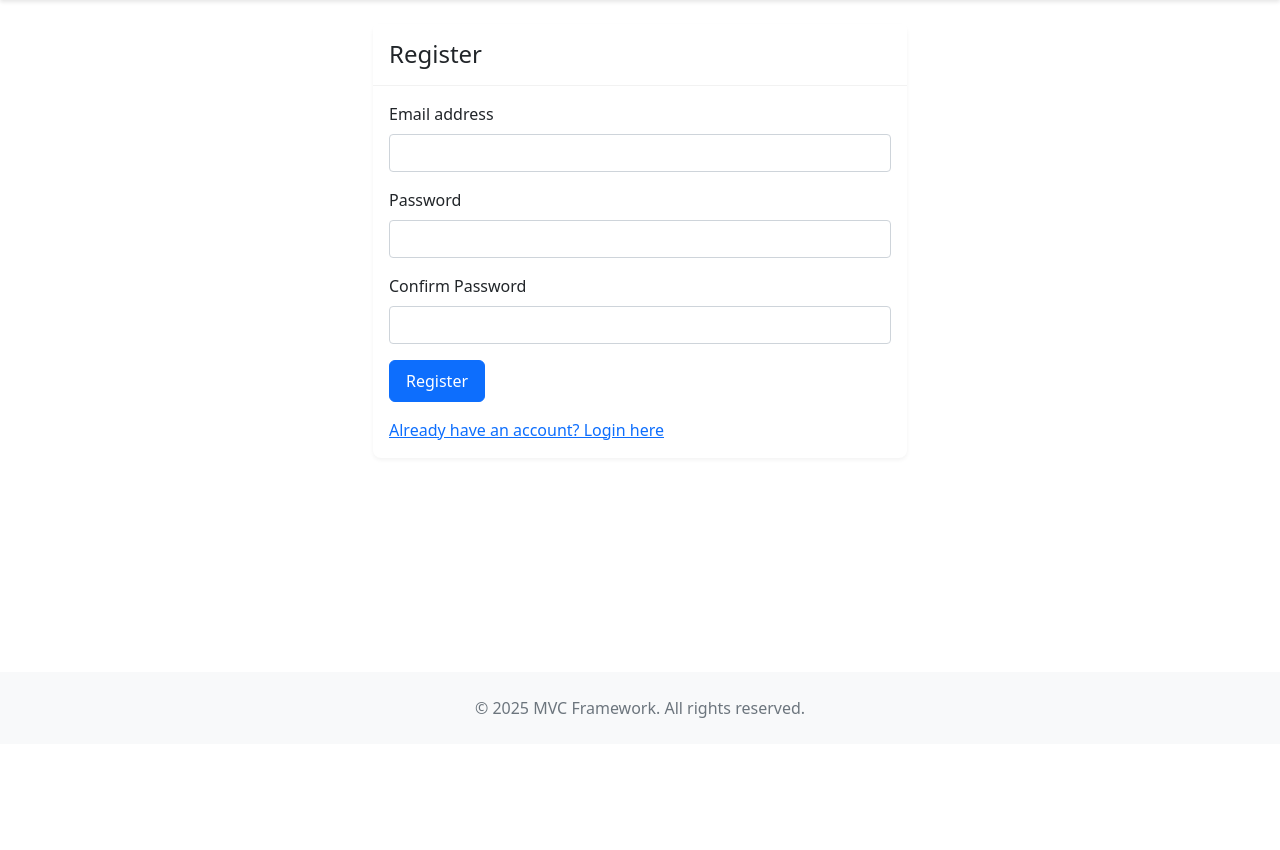
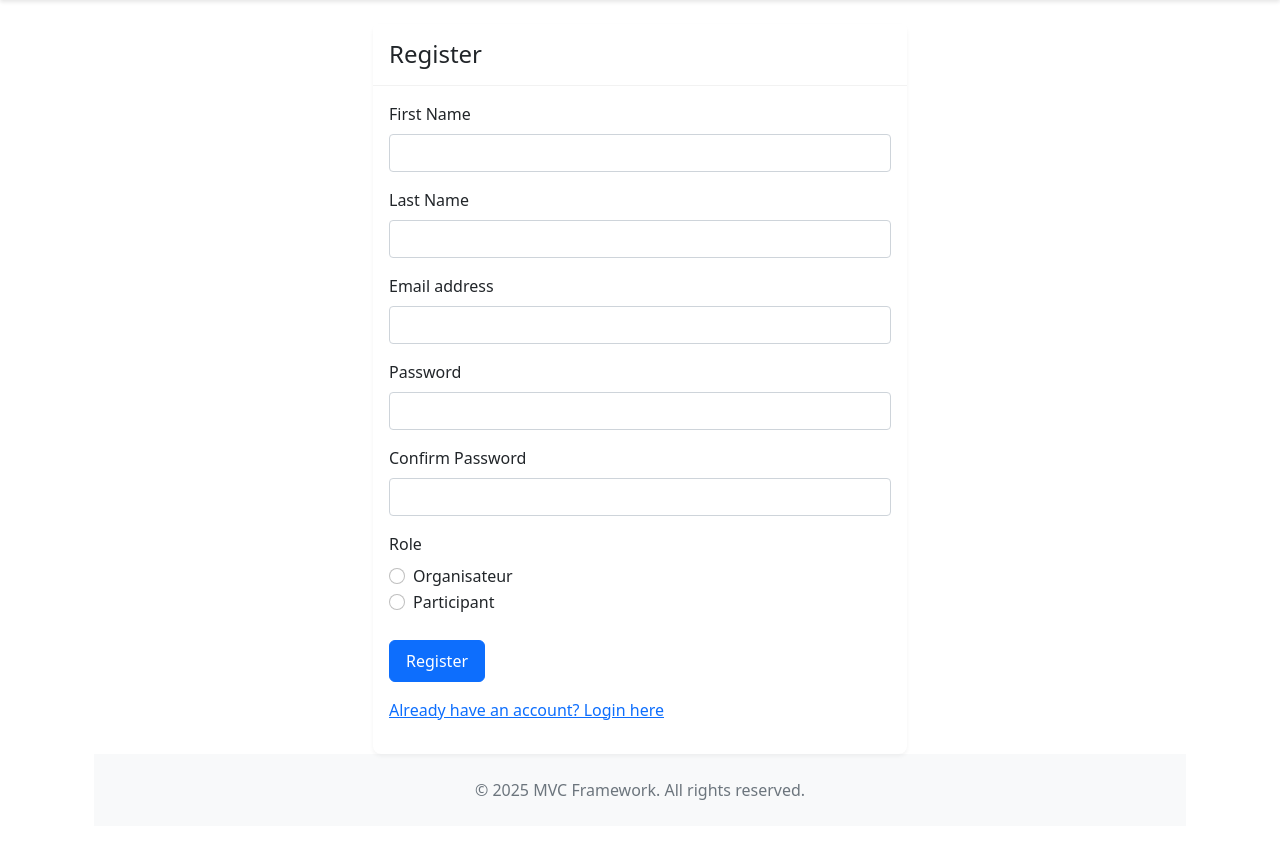
Before and after one commit to Youcode-Classe-E-2024-2025/PHOENIX_Eventbrite, a PHP site: page /register in a window 1280 px wide. Shown: the part 56-906 px from the top of the page. Before the commit the page ends 774 px from the top, so only its background shows below. Run offline with PHP 8.4, Linux system fonts and the light colour scheme.

Commit message:
fix all registration issues about inputs and registration now is work

```diff
--- a/app/Controllers/AuthController.php
+++ b/app/Controllers/AuthController.php
@@ -60,21 +60,24 @@ class AuthController extends Controller
             $validator->required('email')->email('email')
                 ->required('password')->minLength('password', 6)
                 ->required('password_confirm')
-                ->matches('password_confirm', 'password');
+                ->matches('password_confirm', 'password')
+                ->required('first_name')
+                ->required('last_name');
 
             if ($validator->isValid()) {
                 if (!User::findByEmail($_POST['email'])) {
                     $user = new User([
                         'email' => $_POST['email'],
                         'password' => $_POST['password'],
-                        'role' => 'user'
+                        'role' => $_POST['role'],
+                        'full_name' => $_POST['first_name'] . ' ' . $_POST['last_name']
                     ]);
 
                     if ($user->save()) {
                         $_SESSION['user_id'] = $user->getId();
                         $_SESSION['user_role'] = $user->getRole();
 
-                        $this->redirect('/dashboard');
+                        $this->redirect('/login');
                     }
 
                     $error = 'Error creating account';
--- a/app/routes.php
+++ b/app/routes.php
@@ -5,6 +5,6 @@ use App\Controllers\AuthController;
 
 // Home route
 $router->get('/', [AuthController::class, 'login']);
-// $router->post('/', [AuthController::class, 'login']);
+$router->post('/', [AuthController::class, 'login']);
 $router->get('/register', [AuthController::class, 'register']);
-// $router->post('/register', [AuthController::class, 'register']);
+$router->post('/register', [AuthController::class, 'register']);
--- a/app/views/Auth/register.twig
+++ b/app/views/Auth/register.twig
@@ -18,7 +18,14 @@
 
                 <form method="POST" action="/register">
                     <input type="hidden" name="csrf_token" value="{{ csrf_token() }}">
-
+                    <div class="mb-3">
+                        <label for="first_name" class="form-label">First Name</label>
+                        <input type="text" class="form-control" id="first_name" name="first_name" value="{{ first_name }}" required>
+                    </div>
+                    <div class="mb-3">
+                        <label for="last_name" class="form-label">Last Name</label>
+                        <input type="text" class="form-control" id="last_name" name="last_name" value="{{ last_name }}" required>
+                    </div>
                     <div class="mb-3">
                         <label for="email" class="form-label">Email address</label>
                         <input type="email" class="form-control" id="email" name="email" value="{{ email }}" required>
@@ -34,6 +41,19 @@
                         <input type="password" class="form-control" id="password_confirm" name="password_confirm" required>
                     </div>
 
+                    <!-- Role Selection Dropdown -->
+                    <div class="mb-3">
+                    <label class="form-label">Role</label>
+                    <div>
+                        <div class="form-check">
+                            <input class="form-check-input" type="radio" name="role" id="role_organisateur" value="Organisateur" required>
+                            <label class="form-check-label" for="role_organisateur">Organisateur</label>
+                        </div>
+                        <div class="form-check">
+                            <input class="form-check-input" type="radio" name="role" id="role_participant" value="Participant" required>
+                            <label class="form-check-label" for="role_participant">Participant</label>
+                        </div>
+                    </div><br>
                     <button type="submit" class="btn btn-primary">Register</button>
 
                     <div class="mt-3">
```
Also changed, not shown: app/Models/User.php (+6 -5 lines), 2 other files.
